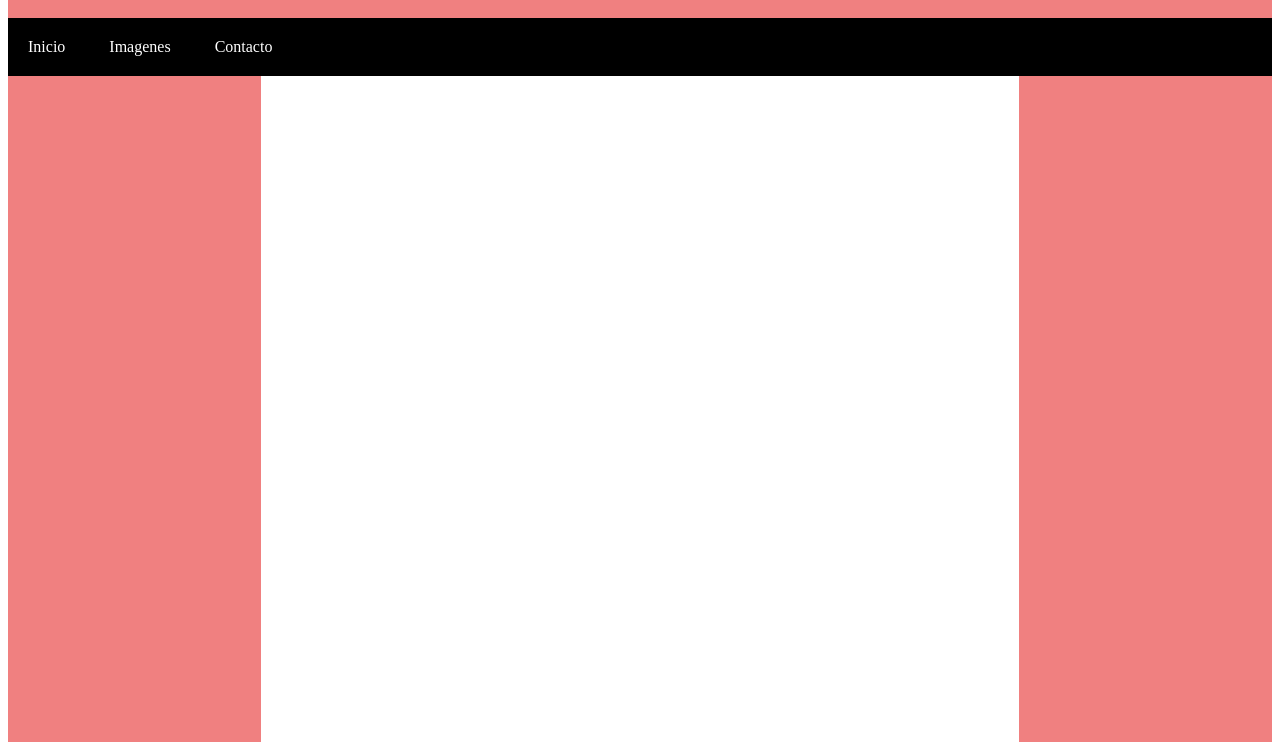
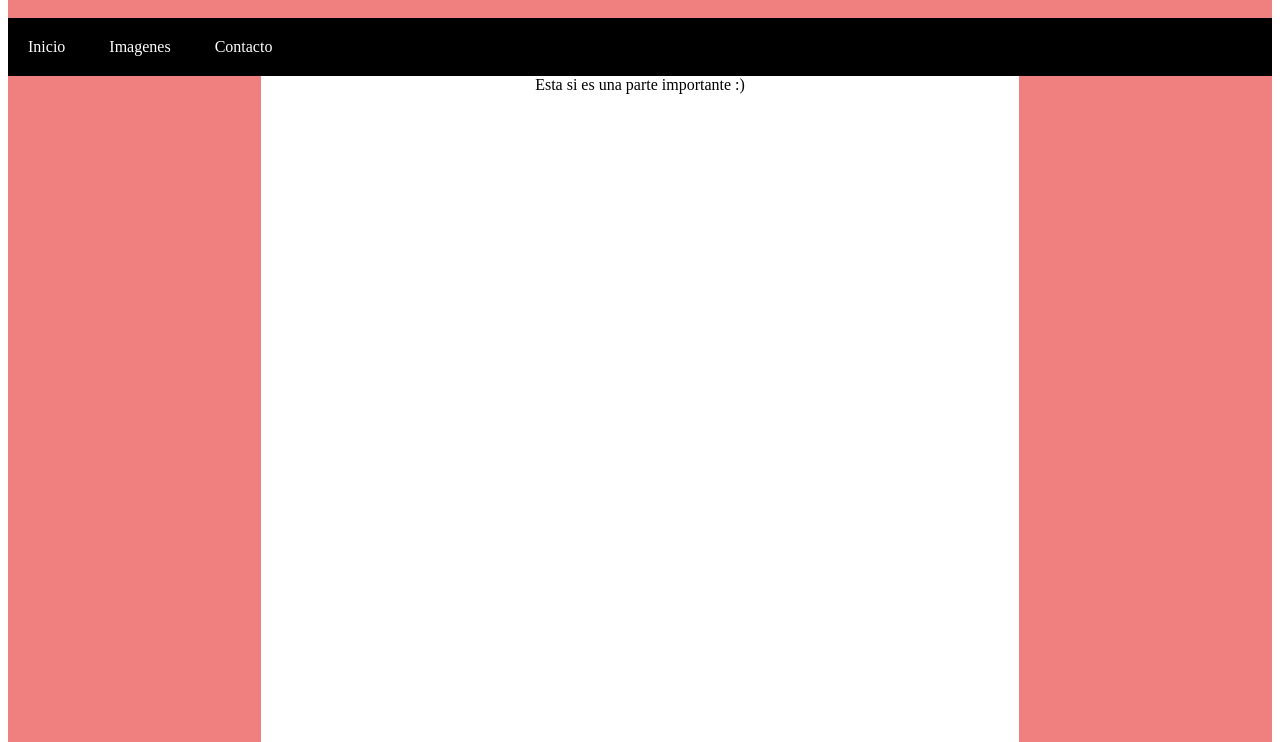
Before and after one commit to laurachan000/PruebasGit, a plain HTML site: page index.html in a window 1280 px wide. Shown: the part 58-800 px from the top of the page. Drawn offline with Linux system fonts and the light colour scheme.

```diff
--- a/index.html
+++ b/index.html
@@ -1,6 +1,7 @@
 <!DOCTYPE html>
 <html lang="es">
 <html>
+
 <head>
     <meta charset="utf-8">
     <link rel="stylesheet" href="estilos.css" />
@@ -30,6 +31,8 @@
         </aside>
         <section>
 
+            Esta si es una parte importante :)
+
         </section>
 
         <aside>
```
Lines whose indentation alone changed are shown as unchanged.
